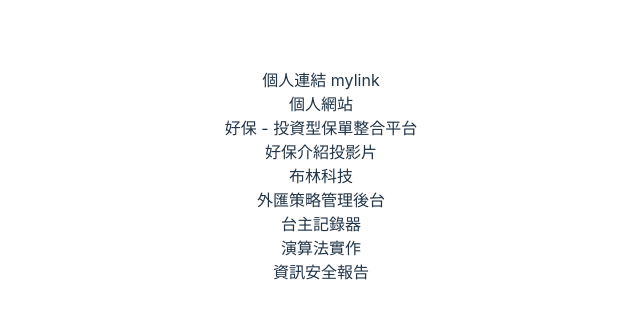
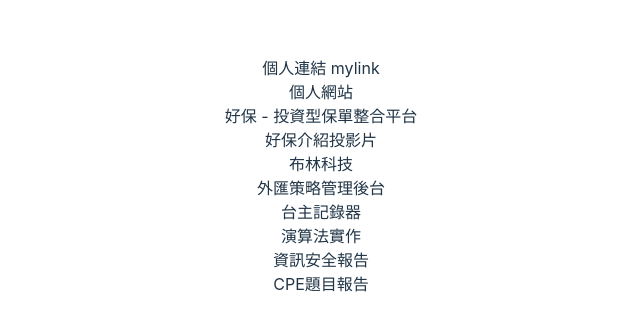
Before and after one commit to andy010629/link_tree, a Vue app: page / in a window 1280 px wide. Shown: the part 224-554 px from the top of the page, without its empty margins (319-959 px from the left). Built offline with nearby package versions, Linux system fonts and the light colour scheme.

Commit message:
update url

```diff
--- a/src/App.vue
+++ b/src/App.vue
@@ -10,7 +10,8 @@
   { title:'外匯策略管理後台', url:'https://fx.bullinv.tech'},
   { title:'台主記錄器', url:'https://claw.nulong.me'},
   { title:'演算法實作', url:'https://algohw.nulong.me'},
-  { title:'資訊安全報告',url:'https://docs.google.com/presentation/d/1ZT_rJsx_MY7aAh1CbTyb_rijOhRLJXgyOdsfAqHTCB4/edit?usp=sharing'}
+  { title:'資訊安全報告',url:'https://docs.google.com/presentation/d/1ZT_rJsx_MY7aAh1CbTyb_rijOhRLJXgyOdsfAqHTCB4/edit?usp=sharing'},
+  { title:'CPE題目報告',url:'https://docs.google.com/presentation/d/1aqgiSEG9RRv5k29lRxyjP3roBLaLa3brzXYTzVBAThI/edit?usp=sharing'}
   // { title:'國家與市場 - 主持人投影片', url:'https://docs.google.com/presentation/d/103EdDxqWLoLa2F6ocIBfpbboU1zC9fEnAT3-yeF-Mwc/edit?usp=sharing'}
 ]
 
```
